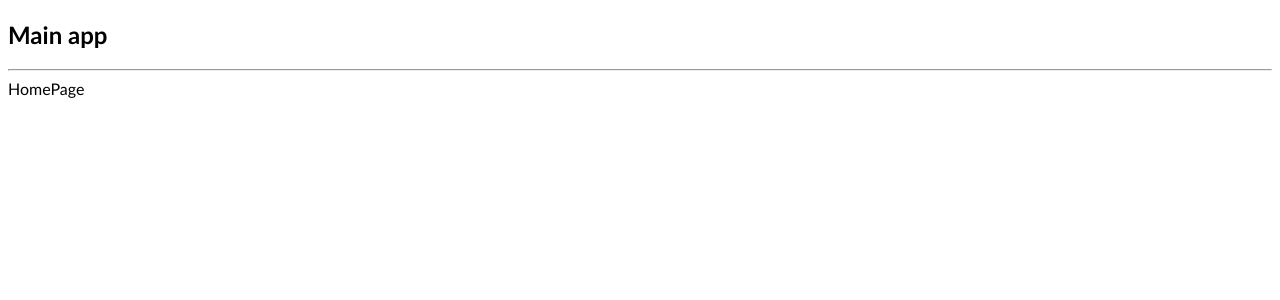
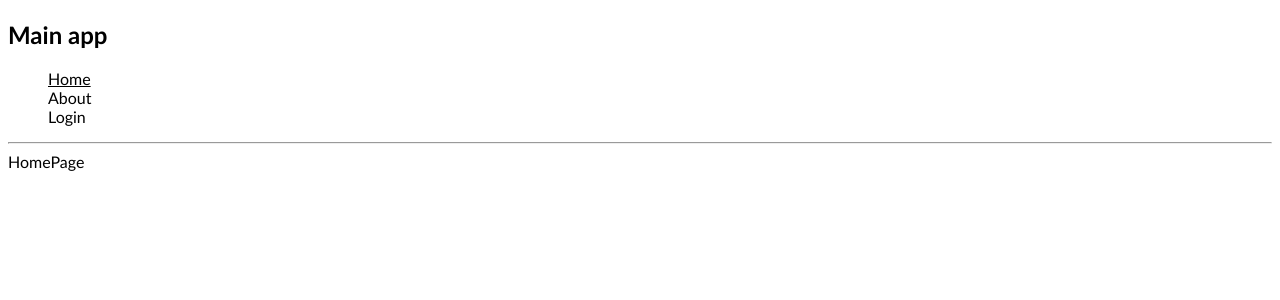
Before and after one commit to JhonEduard26/hooks-app, a React (Vite) app: page / in a window 1280 px wide. Shown: the top 300 px of the page. Built offline with nearby package versions, Linux system fonts and the light colour scheme.

Commit message:
[AD] navlinks

```diff
--- a/src/09-useContext/MainApp.jsx
+++ b/src/09-useContext/MainApp.jsx
@@ -1,10 +1,13 @@
-import { Navigate, Route, Routes } from 'react-router-dom'
-import { HomePage, AboutPage, LoginPage } from './'
+import { Navigate, Route, Routes, Link } from 'react-router-dom'
+import { HomePage, AboutPage, LoginPage, Navbar } from './'
 
 export const MainApp = () => {
   return (
     <>
       <h2>Main app</h2>
+
+      <Navbar />
+
       <hr />
 
       <Routes>
--- /dev/null
+++ b/src/09-useContext/Navbar.jsx
@@ -0,0 +1,25 @@
+import { NavLink } from 'react-router-dom'
+
+export const Navbar = () => {
+  return (
+    <nav>
+      <ul>
+        <li>
+          <NavLink to="/">
+            Home
+          </NavLink>
+        </li>
+        <li>
+          <NavLink to="/about" >
+            About
+          </NavLink>
+        </li>
+        <li>
+          <NavLink to="/login" >
+            Login
+          </NavLink>
+        </li>
+      </ul>
+    </nav >
+  )
+}
--- a/src/09-useContext/index.js
+++ b/src/09-useContext/index.js
@@ -1,3 +1,4 @@
 export * from './AboutPage'
 export * from './HomePage'
 export * from './LoginPage'
+export * from './Navbar'
--- a/src/styles.css
+++ b/src/styles.css
@@ -1,6 +1,20 @@
 html,
 body {
   font-family: 'Trebuchet MS', sans-serif;
+}
+
+a {
+  text-decoration: none;
+  color: black;
+  margin-right: 16px;
+}
+
+ul {
+  list-style: none;
+}
+
+.active {
+  text-decoration: underline;
 }
 
 .pointer {
```
